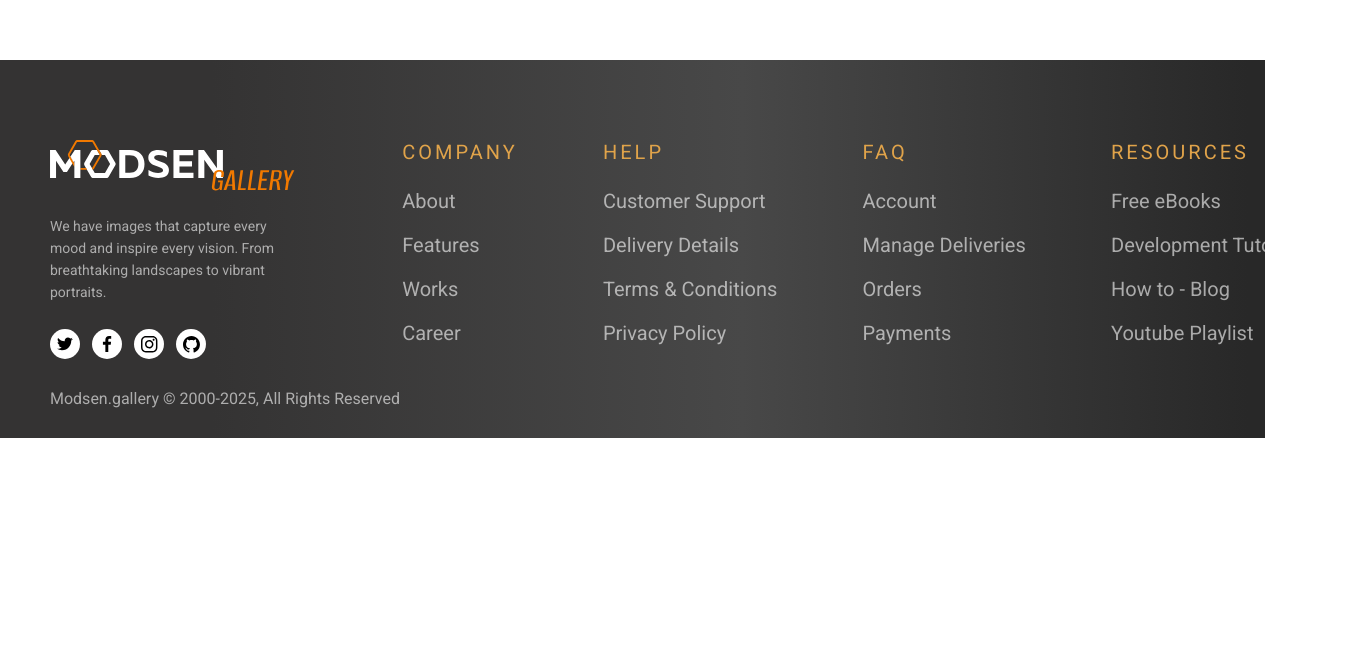
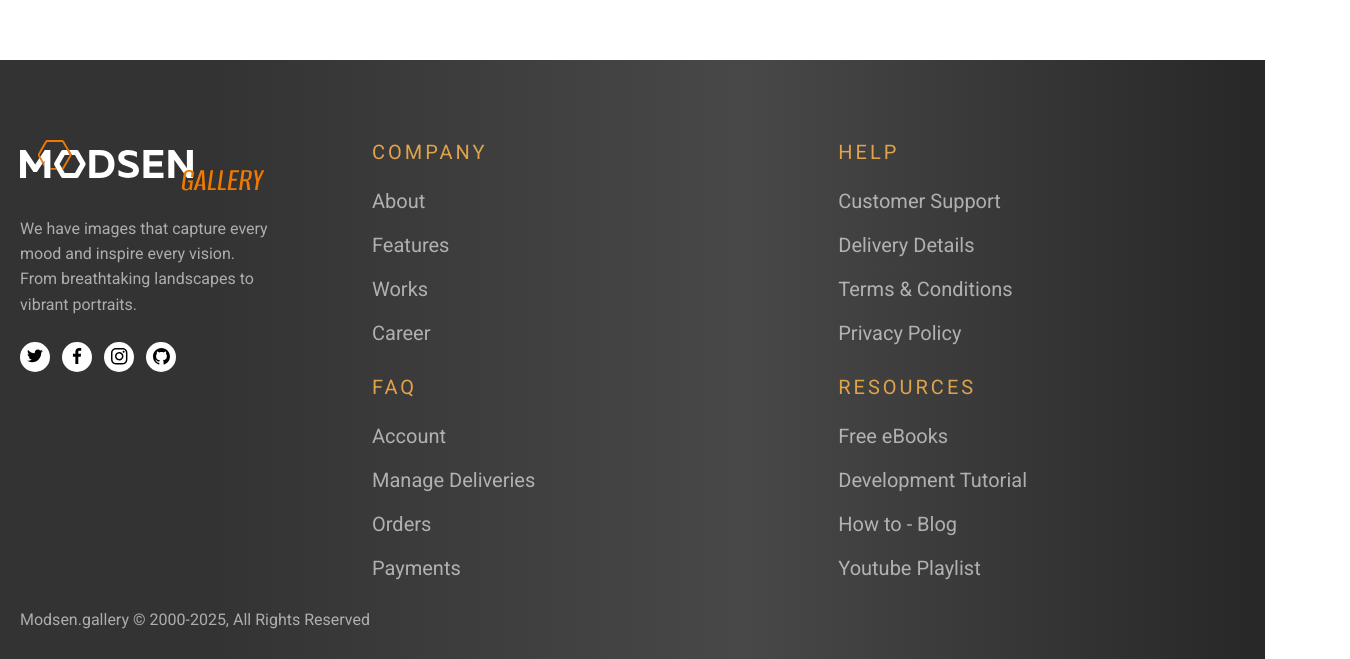
Before and after one commit to ArtemQT/image-gallery-app, a React (Vite) app: page / in a window 1280 px wide. Shown: the part 750-1409 px from the top of the page, 1350 px wide, since content can reach past the window. Before the commit the page ends 1188 px from the top, so only its background shows below. Built offline with nearby package versions, Linux system fonts and the light colour scheme.

Commit message:
feat: make footer adaptive

```diff
--- a/src/layouts/root-layout/footer/components/footer-column/footer-column.module.scss
+++ b/src/layouts/root-layout/footer/components/footer-column/footer-column.module.scss
@@ -20,6 +20,10 @@
 		display: flex;
 		flex-direction: column;
 		row-gap: rem(20);
+
+		@include mobile-s {
+			display: none;
+		}
 	}
 
 	&Item {
@@ -31,5 +35,9 @@
 		@include hover {
 			color: var(--color-accent-light);
 		}
+
+		@include mobile {
+			font-size: rem(18);
+		}
 	}
 }
--- a/src/layouts/root-layout/footer/footer.module.scss
+++ b/src/layouts/root-layout/footer/footer.module.scss
@@ -6,6 +6,19 @@
 	&Container {
 		padding-top: rem(80);
 		padding-bottom: rem(30);
+
+		@include mobile {
+			padding-top: rem(40);
+		}
+
+		@include mobile-s {
+			padding-inline: rem(55);
+		}
+
+		@include mobile-s {
+			padding-top: rem(33);
+			padding-bottom: rem(10);
+		}
 	}
 
 	&Socials {
@@ -16,22 +29,56 @@
 
 	&Body {
 		display: grid;
-		grid-template-columns: repeat(5, auto);
+		grid-template-columns: auto 1fr;
 		column-gap: rem(85);
 		margin-bottom: rem(30);
+
+		@include tablet {
+			column-gap: rem(60);
+		}
+
+		@include mobile {
+			grid-template-columns: 1fr;
+			row-gap: rem(35);
+		}
 	}
 
 	&Copyright {
 		font-weight: 400;
 		font-size: 16px;
 		color: rgba(255, 255, 255, 0.6);
+
+		@include mobile-s {
+			text-align: center;
+			width: 100vw;
+			position: relative;
+			left: 50%;
+			right: 50%;
+			translate: -50% -50%;
+			padding-inline: rem(18);
+		}
+	}
+
+	&ColumnList {
+		display: grid;
+		grid-template-columns: repeat(4, auto);
+		column-gap: rem(85);
+
+		@include desktop {
+			grid-template-columns: repeat(2, auto);
+			row-gap: rem(30);
+		}
+
+		@include mobile-s {
+			grid-template-columns: 1fr;
+		}
 	}
 }
 
 .companyDescription {
 	width: rem(248);
 	font-weight: 400;
-	font-size: rem(14);
+	font-size: rem(16);
 	color: rgba(255, 255, 255, 0.6);
 	line-height: 157%;
 }
--- a/src/layouts/root-layout/footer/footer.tsx
+++ b/src/layouts/root-layout/footer/footer.tsx
@@ -39,6 +39,7 @@ export const Footer = () => {
                             ))}
                         </ul>
                     </div>
+                    <div className={styles.footerColumnList}>
                         {footerColumns.map((footerColumn) => (
                             <FooterColumn
                                 key={footerColumn.columnTitle}
@@ -47,6 +48,7 @@ export const Footer = () => {
                             />
                         ))}
                     </div>
+                </div>
                 <p className={styles.footerCopyright}>
                     Modsen.gallery © 2000-2025, All Rights Reserved
                 </p>
--- a/src/styles/_utils.scss
+++ b/src/styles/_utils.scss
@@ -5,19 +5,22 @@
 }
 
 .header-container {
-	width: calc(var(--header-container-width) + var(--header-padding-inline) * 2);
+	max-width: calc(var(--header-container-width) + var(--header-padding-inline) * 2);
+	width: 100%;
 	padding-inline: var(--header-padding-inline);
 	margin-inline: auto;
 }
 
 .footer-container {
-	width: calc(var(--footer-container-width) + var(--footer-padding-inline) * 2);
+	max-width: calc(var(--footer-container-width) + var(--footer-padding-inline) * 2);
+	width: 100%;
 	padding-inline: var(--footer-padding-inline);
 	margin-inline: auto;
 }
 
 .gallery-container {
-	width: calc(var(--gallery-container-width) + var(--gallery-padding-inline) * 2);
+	max-width: calc(var(--gallery-container-width) + var(--gallery-padding-inline) * 2);
+	width: 100%;
 	padding-inline: var(--gallery-padding-inline);
 	margin-inline: auto;
 }
--- a/src/styles/_variables.scss
+++ b/src/styles/_variables.scss
@@ -12,7 +12,7 @@
 	--font-family-404-page: "Signika", sans-serif;
 
 	--footer-container-width: 1250px;
-	--footer-padding-inline: 50px;
+	--footer-padding-inline: 20px;
 
 	--header-container-width: 1150px;
 	--header-padding-inline: 15px;
--- a/src/styles/helpers/_media.scss
+++ b/src/styles/helpers/_media.scss
@@ -1,16 +1,16 @@
 @use "functions" as *;
 
 $desktop: 1280;
-$desktop-above: 1281;
+$desktop-above: 1280.1;
 
 $tablet: 1023;
-$tablet-above: 1024;
+$tablet-above: 1023.1;
 
 $mobile: 767;
-$mobile-above: 768;
+$mobile-above: 767.1;
 
 $mobile-s: 480;
-$mobile-s-above: 481;
+$mobile-s-above: 480.1;
 
 @mixin desktop() {
 	@media (max-width: rem($desktop)) {
```
Lines whose indentation alone changed are shown as unchanged.
